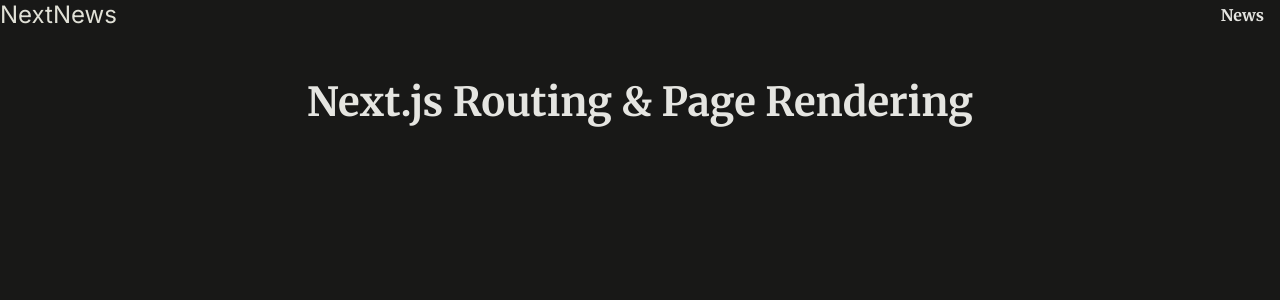
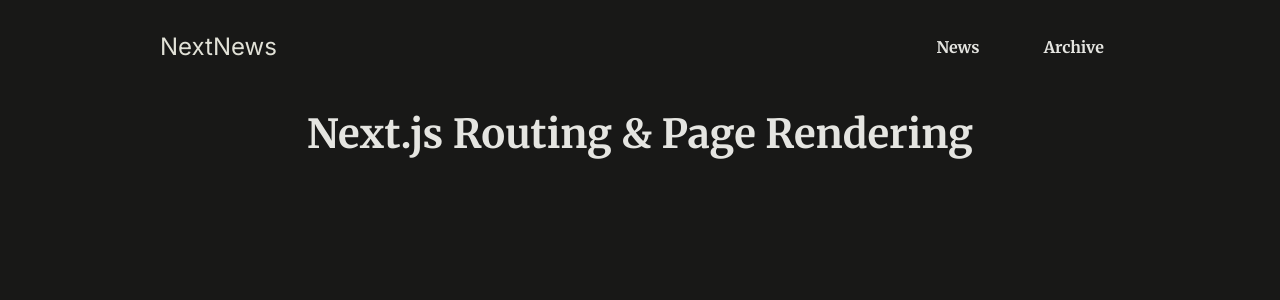
Before and after one commit to LouisBis/routing-rendering, a Next.js app: page / in a window 1280 px wide. Shown: the top 300 px of the page. Built offline with nearby package versions, Linux system fonts and the light colour scheme.

Commit message:
Highlight active page in header

```diff
--- a/app/layout.js
+++ b/app/layout.js
@@ -10,7 +10,7 @@ export default function RootLayout({ children }) {
   return (
     <html lang="en">
       <body>
-        <div className="page">
+        <div id="page">
           <MainHeader />
           {children}
         </div>
--- a/components/MainHeader.js
+++ b/components/MainHeader.js
@@ -1,4 +1,5 @@
-import Link from 'next/link';
+import Link from "next/link";
+import NavLink from "./NavLink";
 
 export default function MainHeader() {
   return (
@@ -9,7 +10,10 @@ export default function MainHeader() {
       <nav>
         <ul>
           <li>
-            <Link href="/news">News</Link>
+            <NavLink href="/news">News</NavLink>
+          </li>
+          <li>
+            <NavLink href="/archive">Archive</NavLink>
           </li>
         </ul>
       </nav>
--- /dev/null
+++ b/components/NavLink.js
@@ -0,0 +1,14 @@
+"use client";
+
+import Link from "next/link";
+import { usePathname } from "next/navigation";
+
+export default function NavLink({ href, children }) {
+  const path = usePathname();
+
+  return (
+    <Link href={href} className={path.startsWith(href) ? "active" : undefined}>
+      {children}
+    </Link>
+  );
+}
```
